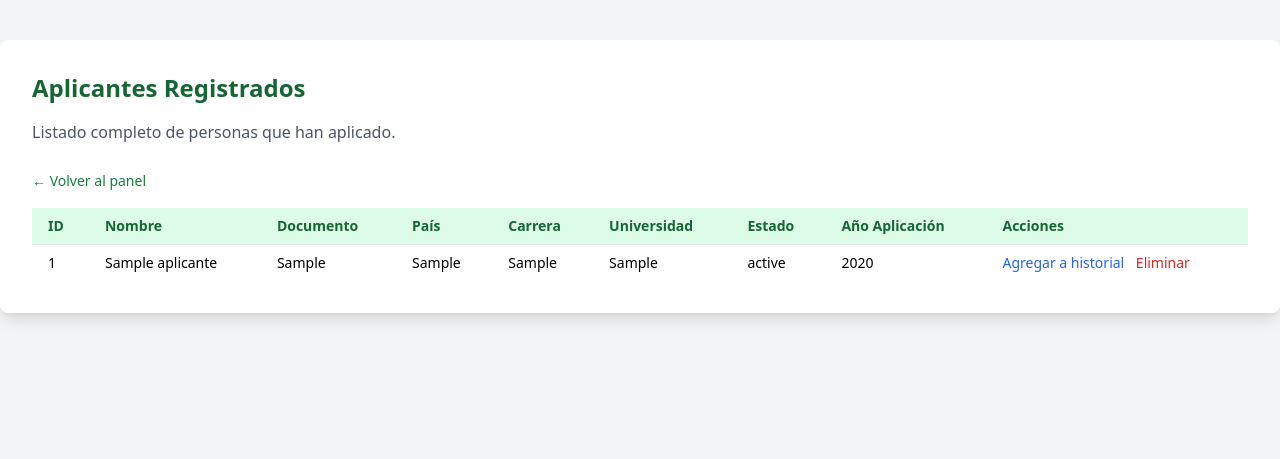
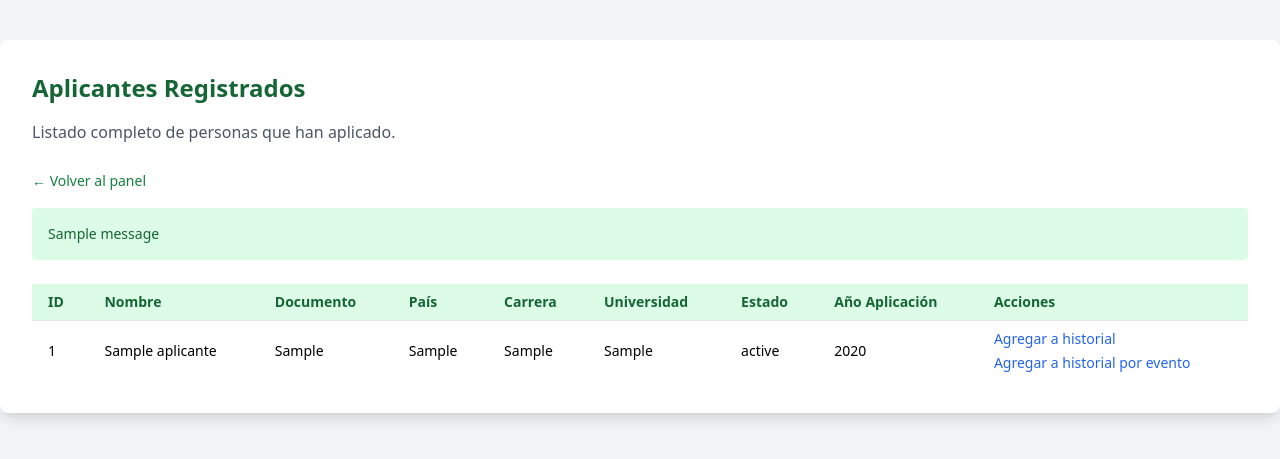
Before and after one commit to Angel50257/IRSI-admisiones, a Flask app: template templates/admin_aplicantes.html in a window 1280 px wide. Shown: the top 459 px of the page. Run offline with Flask 2, Linux system fonts and the light colour scheme; the template is opened without the code that fills it: values that come from a table or form of the project are taken from there, others are empty; tables that the repository leaves empty hold one stand-in row (values such as "Sample post"); one stand-in notice (Sample message) is shown; some libraries are stand-ins or nearby versions.

Commit message:
cambios metodos trigger

```diff
--- a/templates/admin_aplicantes.html
+++ b/templates/admin_aplicantes.html
@@ -12,9 +12,29 @@
 
     <!-- Enlace de regreso -->
     <div class="mb-4">
-      <a href="{{ url_for('panel.administrador_dashboard') }}" class="text-sm text-green-700 hover:underline">&larr; Volver al panel</a>
+      <a href="{{ url_for('panel.administrador_dashboard') }}" class="text-sm text-green-700 hover:underline">
+        &larr; Volver al panel
+      </a>
     </div>
 
+    <!-- Mensajes Flash -->
+    {% with messages = get_flashed_messages(with_categories=true) %}
+      {% if messages %}
+        <div class="mb-6">
+          {% for category, message in messages %}
+            <div class="p-4 rounded text-sm mb-2
+              {% if category == 'success' %}bg-green-100 text-green-800
+              {% elif category == 'warning' %}bg-yellow-100 text-yellow-800
+              {% elif category == 'danger' %}bg-red-100 text-red-800
+              {% else %}bg-gray-100 text-gray-800{% endif %}">
+              {{ message }}
+            </div>
+          {% endfor %}
+        </div>
+      {% endif %}
+    {% endwith %}
+
+    <!-- Tabla de aplicantes -->
     <div class="overflow-x-auto">
       <table class="min-w-full divide-y divide-gray-200 text-sm">
         <thead class="bg-green-100 text-green-800">
@@ -28,7 +48,6 @@
             <th class="px-4 py-2 text-left">Estado</th>
             <th class="px-4 py-2 text-left">Año Aplicación</th>
             <th class="px-4 py-2 text-left">Acciones</th>
-
           </tr>
         </thead>
         <tbody class="bg-white divide-y divide-gray-200">
@@ -42,22 +61,19 @@
             <td class="px-4 py-2">{{ aplicante.universidad or '-' }}</td>
             <td class="px-4 py-2">{{ aplicante.estado }}</td>
             <td class="px-4 py-2">{{ aplicante.anio_aplicacion }}</td>
-            <td class="px-4 py-2">
-  <a href="{{ url_for('panel.registrar_historial', aplicante_id=aplicante.id) }}"
-     class="text-sm text-blue-600 hover:underline me-2">Agregar a historial</a>
-
-  <form method="POST" action="{{ url_for('panel.admin_eliminar_aplicante', id=aplicante.id) }}" style="display:inline;"
-        onsubmit="return confirm('¿Estás seguro que deseas eliminar este aplicante? Esta acción no se puede deshacer.')">
-    <button type="submit" class="text-sm text-red-600 hover:underline bg-transparent border-0 p-0">
-      Eliminar
-    </button>
-  </form>
-</td>
-
+            <td class="px-4 py-2 space-y-1">
+              <a href="{{ url_for('panel.registrar_historial', aplicante_id=aplicante.id) }}"
+                 class="block text-sm text-blue-600 hover:underline">Agregar a historial</a>
+              <form method="POST" action="{{ url_for('panel.admin_agregar_historial_evento', id=aplicante.id) }}">
+                <button type="submit" class="text-sm text-blue-600 hover:underline bg-transparent border-0 p-0">
+                  Agregar a historial por evento
+                </button>
+              </form>
+            </td>
           </tr>
           {% else %}
           <tr>
-            <td colspan="8" class="text-center text-gray-500 py-4">No hay aplicantes registrados.</td>
+            <td colspan="9" class="text-center text-gray-500 py-4">No hay aplicantes registrados.</td>
           </tr>
           {% endfor %}
         </tbody>
```
Also changed, not shown: app/routes/panel.py (+20 -12 lines).
